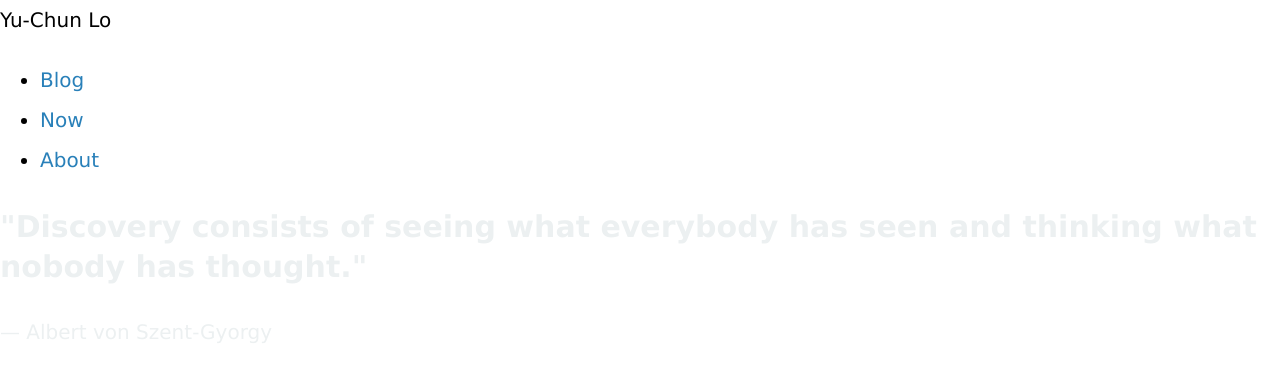
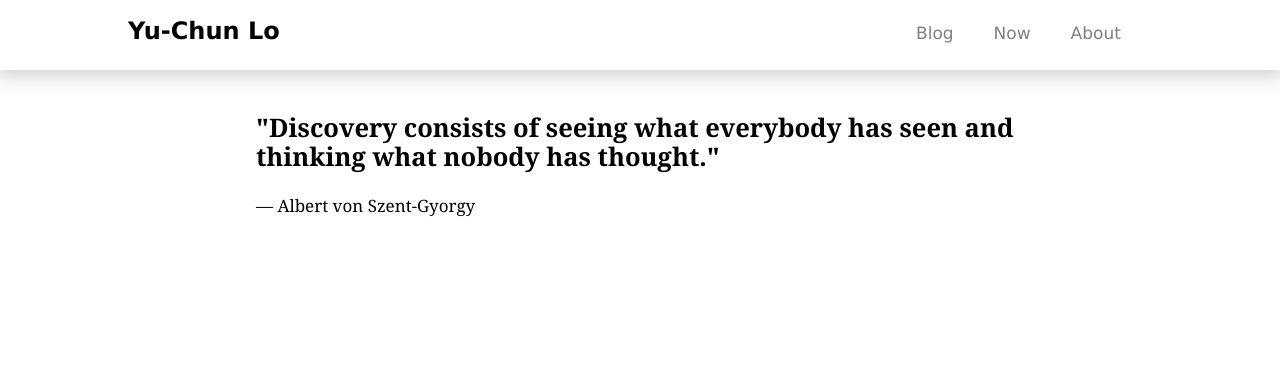
Before and after one commit to yuchunlo/yuchunlo.github.io, a Jekyll site: the page built from index.html, in a window 1280 px wide. Shown: the top 382 px of the page. Built offline with Jekyll 4.4.1, drawn with Linux system fonts in a browser that asks for light colours; nearby versions of some CDN libraries.

Commit message:
Update main.css

```diff
--- a/css/main.css
+++ b/css/main.css
@@ -1,24 +1,7 @@
 html {
-  -moz-box-sizing: border-box;
-  -webkit-box-sizing: border-box;
-  box-sizing: border-box;
-  max-width: 100%;
-  overflow-y: scroll;
-  overflow-x: hidden;
-  font-family: "Verdana", "LiHei Pro", "Microsoft JhengHei", sans-serif;
-  font-size: 20px;
-  line-height: 2em;
-  -webkit-font-smoothing: antialiased;
-}
-@media all and (min-width:601px) and (max-width: 1100px) {
-  html {
-    font-size: 17px;
-  }
-}
-@media all and (max-width: 600px) {
-  html {
-    font-size: 14px;
-  }
+  font-family: "Georgia", "PingFang TC", "Microsoft JhengHei", serif;
+  font-size: 17px;
+  line-height: 1.7em;
 }
 body {
   margin: 0;
@@ -28,7 +11,47 @@ a {
   color: #2980b9;
   text-decoration: none;
 }
-
+a:hover {
+  border-bottom: 1px solid;
+  padding-bottom: 2px;
+}
+#page-title {
+  font-family: "Verdana", "PingFang TC", "Microsoft JhengHei", sans-serif;
+  font-size: 24px;
+  font-weight: bold;
+  line-height: 1.5em;
+  padding-bottom: 20px;
+}
+@media only screen and (min-width: 768px) and (max-width: 979px) {
+  #page-title {
+    font-size: 34px;
+    padding-bottom: 24px;
+  }
+}
+@media only screen and (min-width: 980px) {
+  #page-title {
+    font-size: 40px;
+    line-height: 1.3em;
+    padding-bottom: 24px;
+  }
+}
+#date {
+  color: gray;
+  font-family: "Verdana", "PingFang TC", "Microsoft JhengHei", sans-serif;
+  font-size: 11px;
+}
+ul {
+  margin: 0;
+}
+ul.dashed {
+  list-style: none;
+}
+ul.dashed > li {
+  text-indent: -10px;
+}
+ul.dashed > li:before {
+  content: "-  ";
+}
 .video-container {
   position: relative;
   padding-bottom: 56.25%;
@@ -36,8 +59,8 @@ a {
   height: 0;
   overflow: hidden;
   text-align: center;
+  z-index: 10;
 }
-
 .video-container iframe, .video-container object, .video-container embed {
   position: absolute;
   top: 0;
@@ -45,299 +68,113 @@ a {
   width: 100%;
   height: 100%;
 }
-
-#container {
-  position: absolute;
-  margin: 0 auto auto auto;
-  max-width: 700px;
-  padding: 0 2%;
+.container {
+}
+.main-nav{
+  position: fixed;
+  height: 100px;
   width: 100%;
+  overflow: hidden;
+  box-shadow: 0 0 20px 5px rgba(0,0,0,0.2);
+  background: white;
+  font-family: "Verdana", "PingFang TC", "Microsoft JhengHei", sans-serif;
+  z-index: 20;
 }
-@media only screen and (min-width:801px) and (max-width:1100px) {
-  #container {
-    max-width: 600px;
+@media only screen and (min-width: 768px) and (max-width: 979px) {
+  .main-nav{
+    height: 70px;
   }
 }
-@media only screen and (max-width:800px) {
-  #container {
-    max-width: 700px;
+@media only screen and (min-width: 980px) {
+  .main-nav{
+    height: 70px;
   }
 }
-.header {
-//  position: fixed;
-  transform: translateY(0);
-  overflow-x: hidden;
-  overflow-y: hidden;
-  background-size: cover;
-  width: 100%;
-  height: 600px;
-//  left: 50%;
-  z-index: -2;
+.main-nav #brand {
+  width: 200px;
+  text-align: center;
+  margin: auto;
+  font-size: 24px;
+  padding-top: 17px;
+  font-weight: bold;
 }
-.header video {
-  display: block;
-  position: absolute;
-  top: -100px;
-//  width: 100%;
-//  height: auto;
-//  margin: auto;
-  z-index: -3;
-}
-@media all and (min-width: 1100px) {
-  .header video {
-    min-width: 100%;
+@media only screen and (min-width: 768px) and (max-width: 979px) {
+  .main-nav #brand {
+    position: fixed;
+    text-align: left;
+    padding-left: 10%;
   }
 }
-.header #dot-matrix {
-  background: url(/assets/dot.png);
-  height: 600px;
-  width: 100%;
-  position: fixed;
-  top: 0;
-  z-index: 0;
-}
-.main-container {
-  position: absolute;
-  top: 40px;
-  left: 30%;
-  right: 100px;
-  z-index: 1;
-}
-@media all and (min-width:601px) and (max-width: 1100px) {
-  .main-container {
-    top: 40%;
-    left: 40px;
-    right: 40px;
+@media only screen and (min-width: 980px) {
+  .main-nav #brand {
+    position: fixed;
+    text-align: left;
+    padding-left: 10%;
   }
 }
-@media all and (max-width: 600px) {
-  .main-container {
-    top: 40%;
-    left: 40px;
-    right: 40px;
+.main-nav ul {
+  width: 250px;
+  text-align: center;
+  margin: auto;
+  padding: 17px 0px 0px 10px;
+  list-style: none;
+}
+@media only screen and (min-width: 768px) and (max-width: 979px) {
+  .main-nav ul {
+    position: fixed;
+    text-align: left;
+    padding-top: 19px;
+    padding-left: 70%;
   }
 }
-.index-text {
-  color: #ecf0f1;
-}
-*,:after,:before {box-sizing: border-box}
-
-.sidebar {
-  position: fixed;
-  height: 100%;
-  width: 25%;
-  float: left;
-  top: 0px;
-  left: 40px;
-  padding: 40px;
-  background-color: rgba(236, 240, 241, 0.2);
-  z-index: 1;
-}
-.sidebar #bars {display: none}
-@media all and (max-width: 64em) {
-  .sidebar {
-    position: absolute;
-    top: 0;
-    left: 0;
-    width: 100%;
-    float: left;
-    background-color: #ecf0f1;
-    color: #354b60;
-    box-shadow: 0 5px 10px rgba(0,0,0,.2);
-    height: auto;
-  }
-  .sidebar #bars {
-    display: block;
-    padding: 10px 20px;
-    right: 0;
-    top: 20px;
-    position: absolute;
-    cursor: pointer;
-    font-size: 1.5em;
-    line-height: 1.5em
+@media only screen and (min-width: 980px) {
+  .main-nav ul {
+    position: fixed;
+    text-align: left;
+    padding-top: 19px;
+    padding-left: 70%;
   }
 }
-nav:after {
-  content: "";
-  display: table;
-  clear: both
+.main-nav li {
+  position: relative;
+  display: block;
+  padding: 0px 20px;
+  float: left;
 }
-@media all and (max-width: 64em) {
-  nav {display: none}
-  nav.mobile-menu-visible {display: block}
+.main-nav a {
+  color: gray;
 }
-nav ul {
-  margin: 0;
-  padding: 0;
-  overflow: auto
+.main-nav a:hover {
+  color: #2980b9;
+  border-bottom: none;
 }
-nav ul:after {
-  content: "";
-  display: table;
-  clear: both
+.main-content {
+  padding: 120px 40px 80px 40px;
 }
-@media all and (max-width: 64em) {nav ul {height: auto!important}}
-nav ul li {
-  margin: 0;
-  padding: 0;
-  list-style: none;
-}
-nav ul li:after {
-  content: "";
-  display: table;
-  clear: both
-}
-nav ul li:hover {
-}
-nav ul li:first-child {border-top: 0}
-nav ul li:last-child {box-shadow: 0 1px 0 hsla(0,0%,100%,.1)}
-nav ul li a,nav ul li a:active,nav ul li a:visited {
-  width: 66.66667%;
-  float: left;
-  padding: .75em 0;
-  float: none;
-  margin: 0 auto;
-  display: block;
-  text-decoration: none;
-}
-@media all and (max-width:64em) {
-  nav ul li a,nav ul li a:active,nav ul li a:visited {
-    width: 100%;
-    float: left;
-    padding: .75em 8.33333%
+@media only screen and (min-width: 768px) and (max-width: 979px) {
+  .main-content {
+    padding-top: 90px;
   }
 }
-nav ul li a:active:hover,nav ul li a:hover,nav ul li a:visited:hover {
-  text-decoration: none
-}
-nav ul li a:active i,nav ul li a:visited i,nav ul li a i {padding: 0 10px 0 0}
-@media all and (min-width: 64em) {.menu-placeholder {height: auto!important}}
-@media all and (max-width: 64em) {
-  .headroom {
-    transition: -webkit-transform .5s cubic-bezier(.465,.183,.153,.946);
-    transition: transform .5s cubic-bezier(.465,.183,.153,.946);
-    transition: transform .5s cubic-bezier(.465,.183,.153,.946),-webkit-transform .5s cubic-bezier(.465,.183,.153,.946);
-    position: fixed;
-    top: 0;
-    left: 0;
-    width: 100%;
-    z-index: 2
-  }
-  .headroom.headroom--unpinned {
-    -webkit-transform: translateY(-100%);
-    -ms-transform: translateY(-100%);
-    transform: translateY(-100%);
-    transition: -webkit-transform .25s cubic-bezier(.465,.183,.153,.946);
-    transition: transform .25s cubic-bezier(.465,.183,.153,.946);
-    transition: transform .25s cubic-bezier(.465,.183,.153,.946),-webkit-transform .25s cubic-bezier(.465,.183,.153,.946)
-  }
-  .headroom.headroom--pinned {
-    -webkit-transform: translateY(0);
-    -ms-transform: translateY(0);
-    transform: translateY(0)
+@media only screen and (min-width: 980px) {
+  .main-content {
+    padding: 90px 20% 80px 20%;
   }
 }
-
-.profile-pic {
-  max-width: 160px;
-  float: left;
-  display: inline-block;
-  border: 0;
-  margin: 0 1.5em 1.5em 0;
-  cursor: pointer;
-  border-radius: 50%;
+.footer {
+  position: fixed;
+  height: 60px;
+  bottom: 0px;
+  width: 100%;
+  padding: 0px 0px 10px 0px;
+  text-align: center;
+  background: white;
+  z-index: 20;
 }
-@media all and (max-width: 21.875em) {.profile-pic {display: none}}
-.personal-description-cont:after {
-  content: "";
-  display: table;
-  clear: both;
+.footer a {
+  color: gray;
 }
-.sub-container-sidebar {
-  width: 66.66667%;
-  margin: 0 auto;
-  float: none;
-  padding: 3em 0 1.5em
+.footer a:hover {
+  color: #2980b9;
+  border-bottom: none;
 }
-@media all and (max-width: 64em) {
-  .sub-container-sidebar {
-    width: 100%;
-    float: none;
-    padding: 1.5em 8.33333%
-}
-
-.post-content {
-  position: absolute;
-  top: 20%;
-  left: 240px;
-  right: 40px;
-  text-align: right;
-  line-height: 2em;
-  color: #ecf0f1;
-  z-index: 1;
-}
-@media all and (min-width:601px) and (max-width: 1100px) {
-  .post-content {
-    top: 40%;
-    left: 40px;
-    right: 40px;
-  }
-}
-@media all and (max-width: 600px) {
-  .post-content {
-    top: 40%;
-    left: 40px;
-    right: 40px;
-  }
-}
-
-p.form-submit {
-  margin-top: 30px;
-}
-
-.form-submit #submit {
-  padding: 16px 20px;
-  background: none;
-  border: none;
-  margin: none;
-  color: #fff;
-  text-shadow: 1px 1px 1px rgba(0,0,0,0.1);
-  background: #2B3542;
-  border-radius: 3px;
-}
-
-.form-submit #submit:hover {
-  cursor: pointer;
-  background: #691F1B; /*jgaCTE*/
-}
-
-.infinite-spinner {
-  display: block;
-  width: 40px;
-  height: 40px;
-  border-radius: 40px;
-  background-color: #333;
-  margin: 60px auto;
-
-  -webkit-animation: scaleout 1.0s infinite ease-in-out;
-  animation: scaleout 1.0s infinite ease-in-out;
-}
-
-@-webkit-keyframes scaleout {
-  0% { -webkit-transform: scale(0.0) }
-  100% {
-    -webkit-transform: scale(1.0);
-    opacity: 0;
-  }
-}
-
-@keyframes scaleout {
-  0% {
-    transform: scale(0.0);
-    -webkit-transform: scale(0.0);
-  } 100% {
-    transform: scale(1.0);
-    -webkit-transform: scale(1.0);
-    opacity: 0;
-  }
-}
```
